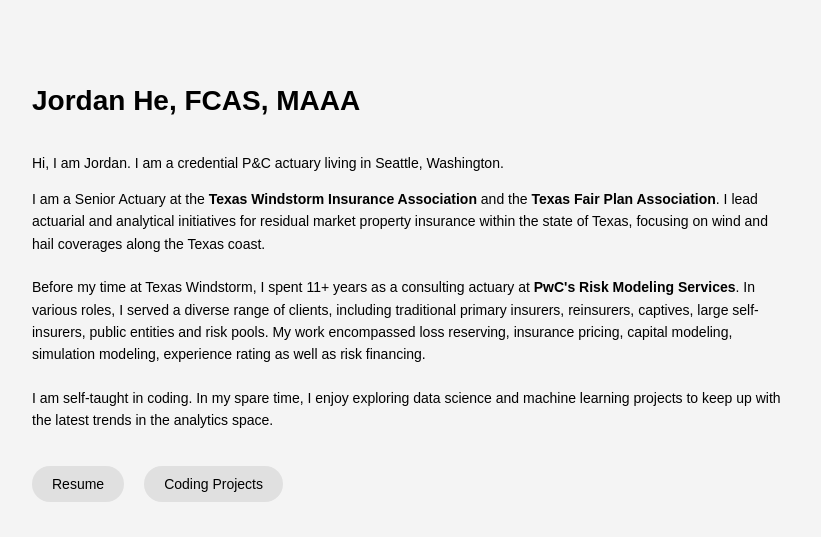
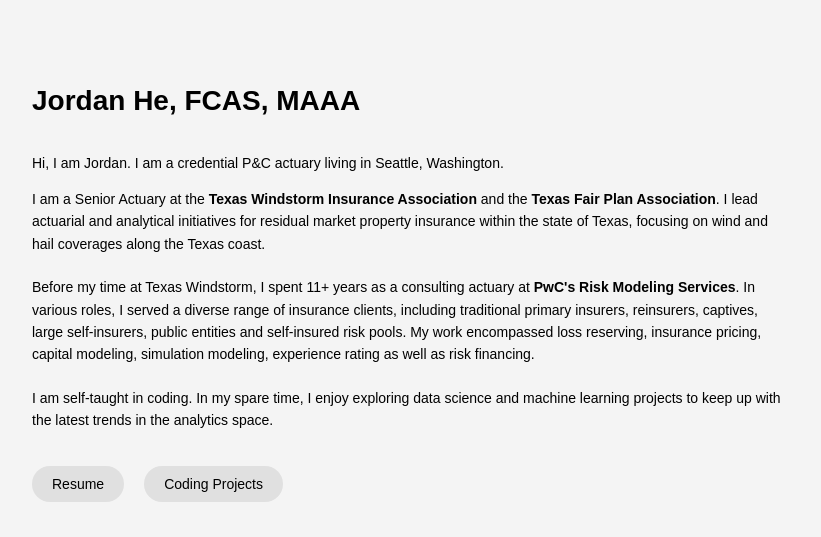
Before and after one commit to jordanhe23/homepage.github.io, a plain HTML site: page index.html in a window 1280 px wide. Shown: the top 537 px of the page, without its empty margins (229-1050 px from the left). Drawn offline with Linux system fonts and the light colour scheme.

Commit message:
update home page

```diff
--- a/index.html
+++ b/index.html
@@ -21,9 +21,8 @@
                     of
                     Texas, focusing on wind and hail coverages along the Texas coast.</p>
                 <p>Before my time at Texas Windstorm, I spent 11+ years as a consulting actuary at <strong>PwC's Risk
-                        Modeling Services</strong>. In various roles, I served a diverse range of clients, including
-                    traditional primary insurers,
-                    reinsurers, captives, large self-insurers, public entities and risk pools. My work encompassed loss
+                        Modeling Services</strong>. In various roles, I served a diverse range of insurance clients, including
+                    traditional primary insurers, reinsurers, captives, large self-insurers, public entities and self-insured risk pools. My work encompassed loss
                     reserving, insurance pricing, capital modeling, simulation modeling, experience rating as well as
                     risk
                     financing.</p>
```
